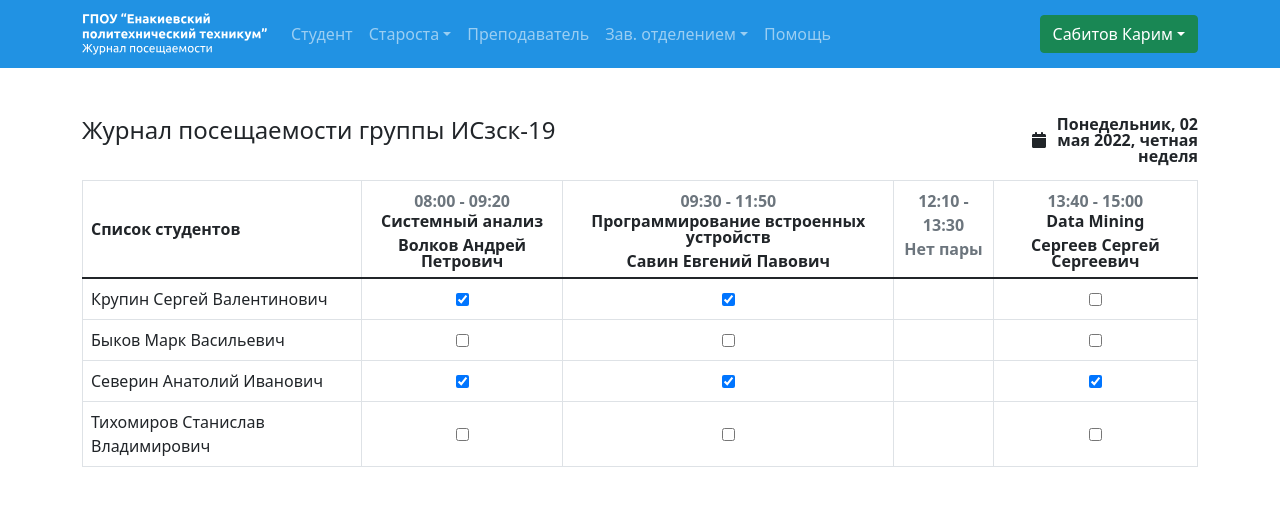
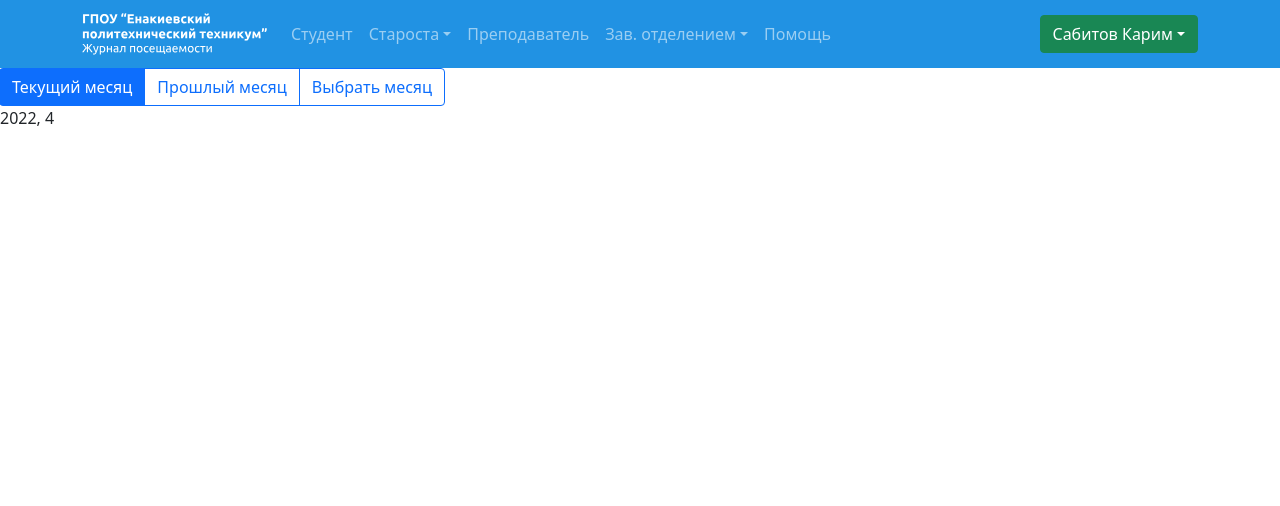
Before and after one commit to sabitovka/attendance, a React (Create React App) app in the folder client/: page / in a window 1280 px wide. Shown: the top 506 px of the page. Built offline with nearby package versions, Linux system fonts and the light colour scheme.

Commit message:
Added Period buttons component

```diff
--- a/client/package.json
+++ b/client/package.json
@@ -10,6 +10,7 @@
     "@testing-library/react": "^13.1.1",
     "@testing-library/user-event": "^13.5.0",
     "react": "^18.1.0",
+    "react-datepicker": "^4.7.0",
     "react-dom": "^18.1.0",
     "react-scripts": "5.0.1",
     "web-vitals": "^2.1.4"
--- a/client/src/App.js
+++ b/client/src/App.js
@@ -1,17 +1,24 @@
 import { Header } from "./components/Header";
 import { JournalPage } from "./pages/JournalPage";
+import { PeriodButtonsMonth } from "./components/PeriodButtonsMonth";
 import 'bootstrap/dist/css/bootstrap.min.css';
 import '@fortawesome/fontawesome-svg-core/styles.css'
+import "react-datepicker/dist/react-datepicker.css";
 import { config } from '@fortawesome/fontawesome-svg-core'
+import { useState } from "react";
 
 config.autoAddCss = false
 
 function App() {
 
+    const [period, setPeriod] = useState(new Date());
+
     return (
         <div className="App">
             <Header />
-            <JournalPage />
+            {false && <JournalPage />}
+            <PeriodButtonsMonth onPeriodSelected={setPeriod}/>
+            <div>{period.getFullYear()}, {period.getMonth()}</div>
         </div>
     );
 }
--- /dev/null
+++ b/client/src/components/PeriodButtonsMonth.js
@@ -0,0 +1,94 @@
+import React, { useEffect, useState } from "react";
+import { Badge, Button, Modal, ToggleButton, ToggleButtonGroup } from "react-bootstrap";
+import DatePicker from "react-datepicker";
+import { registerLocale, setDefaultLocale } from  "react-datepicker";
+import ru from "date-fns/locale/ru";
+
+registerLocale('ru', ru);
+
+export const PeriodButtonsMonth = ({ onPeriodSelected }) => {
+  const date = new Date();
+
+  const [selectedPeriod, setSelectedPeriod] = useState(new Date());
+  const [isFromDatePicker, setIsFromDatePicker] = useState(false);
+  const [show, setShow] = useState(false);
+
+  const handleShow = () => setShow(true);
+  const handleClose = () => setShow(false);
+
+  const handleChange = (e) => {
+
+    switch (e) {
+      case 1:
+        setSelectedPeriod(new Date());
+        break;
+      case 2:
+        let month = (date.getMonth() - 1) < 0 ? 11 : date.getMonth() - 1;
+        let year = (month == 11) ? date.getFullYear() - 1 : date.getFullYear();
+        setSelectedPeriod(new Date(year, month, 1));
+        break;
+    }
+    setIsFromDatePicker(false);
+  }
+
+  useEffect(() => {
+    onPeriodSelected(selectedPeriod);
+  }, [selectedPeriod]);
+
+  return (
+    <>
+      <ToggleButtonGroup type="radio" name="options" defaultValue={1} onChange={handleChange}>
+        <ToggleButton
+          id="period-button-month-0"
+          type="checkbox"
+          variant="outline-primary"
+          value={1}>Текущий месяц</ToggleButton>
+        <ToggleButton
+          id="period-button-month-1"
+          type="checkbox"
+          variant="outline-primary"
+          value={2}>Прошлый месяц</ToggleButton>
+        <ToggleButton
+          id="period-button-month-2"
+          type="checkbox"
+          variant="outline-primary"
+          onClick={handleShow}
+          value={3}>
+            Выбрать месяц
+            <Badge
+              pill bg="danger"
+              className={`position-absolute top-0 start-100 translate-middle ${ !isFromDatePicker && 'd-none' }`}
+              >{selectedPeriod.toLocaleString("Ru-ru", { "month": "long" })}, {selectedPeriod.getFullYear()}</Badge>
+        </ToggleButton>
+      </ToggleButtonGroup>
+
+      <Modal show={show} onHide={handleClose}>
+        <Modal.Header>
+          <Modal.Title>Выберите месяц</Modal.Title>
+        </Modal.Header>
+
+        <Modal.Body>
+          <div className="d-flex justify-content-center">
+            <DatePicker
+              locale="ru"
+              selected={new Date()}
+              onChange={(e => {
+                setSelectedPeriod(e);
+                setIsFromDatePicker(true);
+                handleClose();
+              })}
+              dateFormat="MM/yyyy"
+              showMonthYearPicker
+              inline
+              showFullMonthYearPicker
+            />
+          </div>
+        </Modal.Body>
+
+        <Modal.Footer>
+          <Button variant="primary" onClick={handleClose}>Закрыть</Button>
+        </Modal.Footer>
+      </Modal>
+    </>
+  );
+}
```
Also changed, not shown: 1 other file (tests, documents, lock files or other folders).
